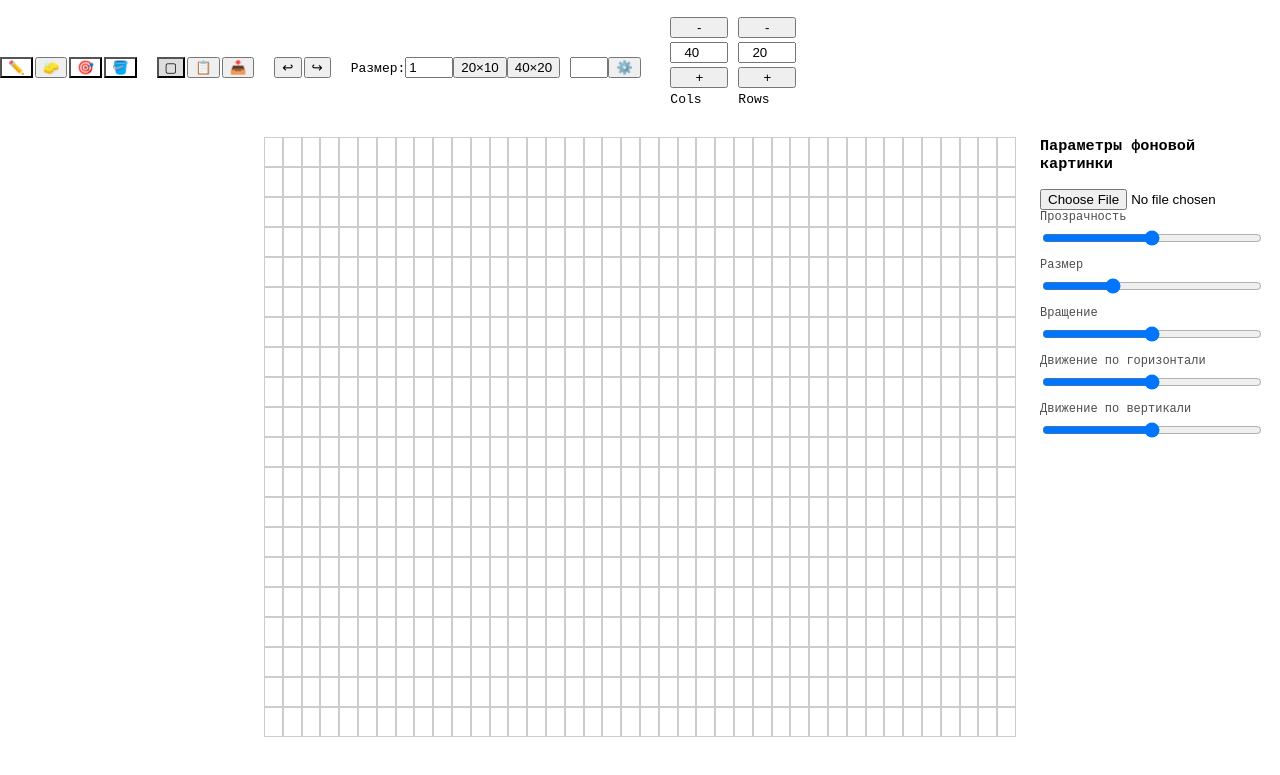
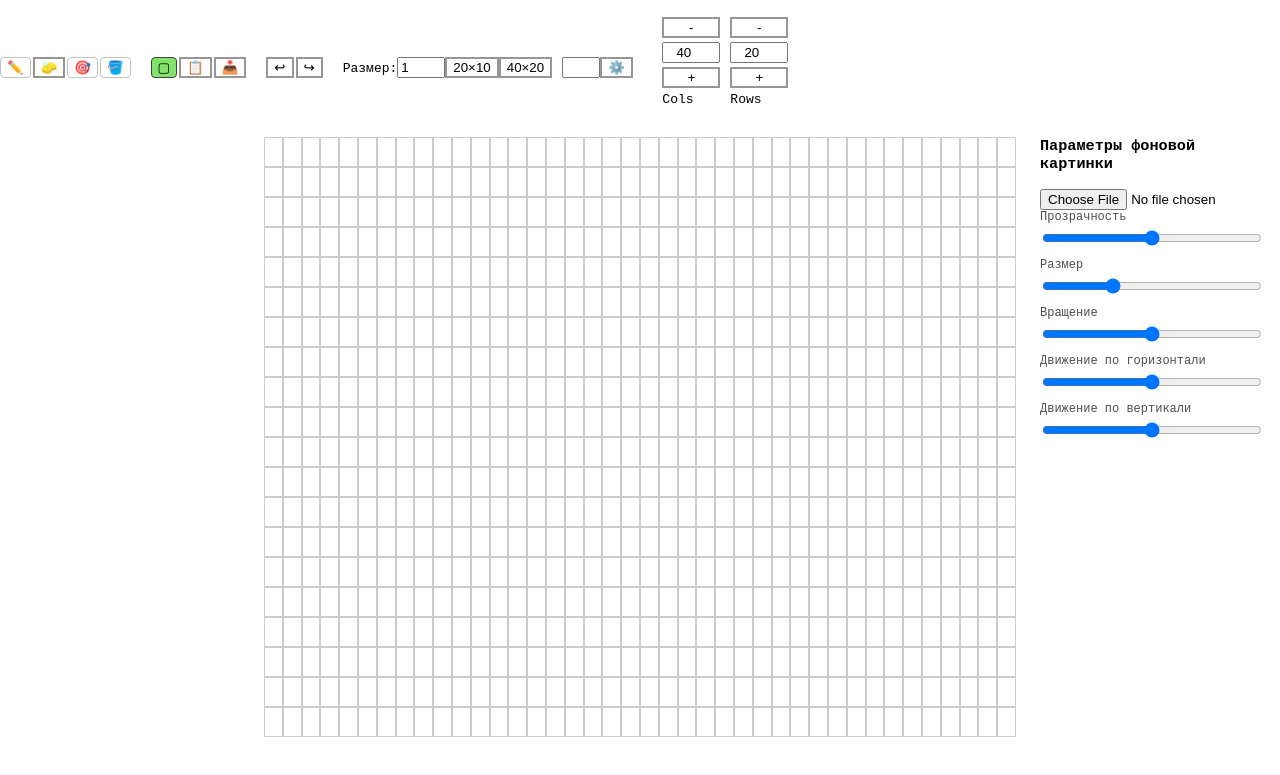
Before and after one commit to PinguiculaW/dots, a React (Vite) app: page / in a window 1280 px wide. Shown: the top 775 px of the page. Built offline with nearby package versions, Linux system fonts and the light colour scheme; a web font is replaced by a local one.

Commit message:
сделала подсветочку кнопкам

```diff
--- a/src/components/Toolbar.tsx
+++ b/src/components/Toolbar.tsx
@@ -42,9 +42,10 @@ const Toolbar: React.FC<ToolbarProps> = ({
     const toolButton = (tool: Tool, icon: string) => (
     <button
       onClick={() => setSelectedTool(tool)}
-      style={{
+      className={selectedTool === tool ? "tool active" : "tool"}
+      /*style={{
         background: selectedTool === tool ? "#ddd" : "transparent",
-      }}
+      }}*/
     >
       {icon}
     </button>
--- a/src/styles.css
+++ b/src/styles.css
@@ -178,9 +178,6 @@ button.copied {
 
 .canvas-area {
   position: relative;
-  /*display: flex;*/
-  /*justify-content: center;*/
-  /*align-items: center;*/
 }
 
 .bg-controls {
@@ -202,3 +199,36 @@ button.copied {
   gap: 2px;
   margin-right: 20px; /* ← ВОТ ЭТО даёт отступ между блоками */
 }
+
+/* обычное состояние */
+.tool {
+  background: white;
+  border: 1px solid #c1c1c1;
+  border-radius: 4px;
+  transition: background 0.2s;
+}
+
+/* при наведении */
+.tool:hover {
+  background: #b6b6b6;
+}
+
+/* выбранный инструмент */
+.tool.active {
+  background: #82e36a;
+  border-color: #424040;
+}
+
+
+button {
+  background: white;
+  border: 2px solid #979595;
+}
+
+button:hover {
+  background: #6fd8dc;
+}
+
+button:active {
+  background: #2343c6;
+}
```
